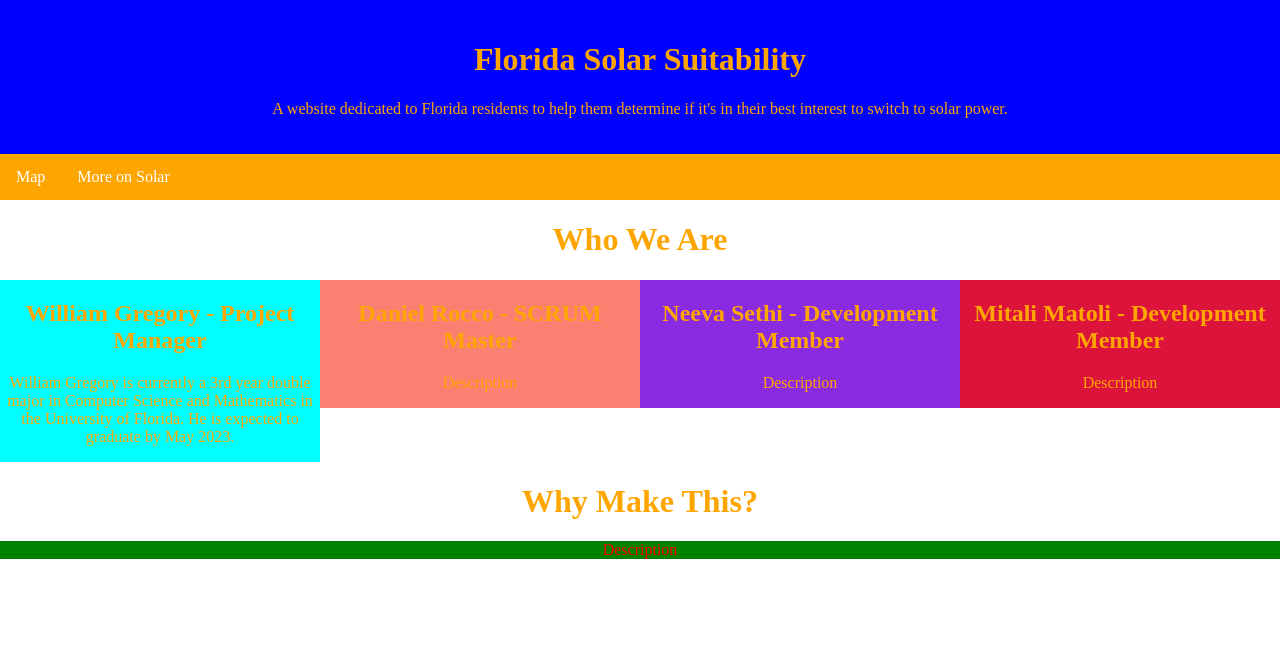
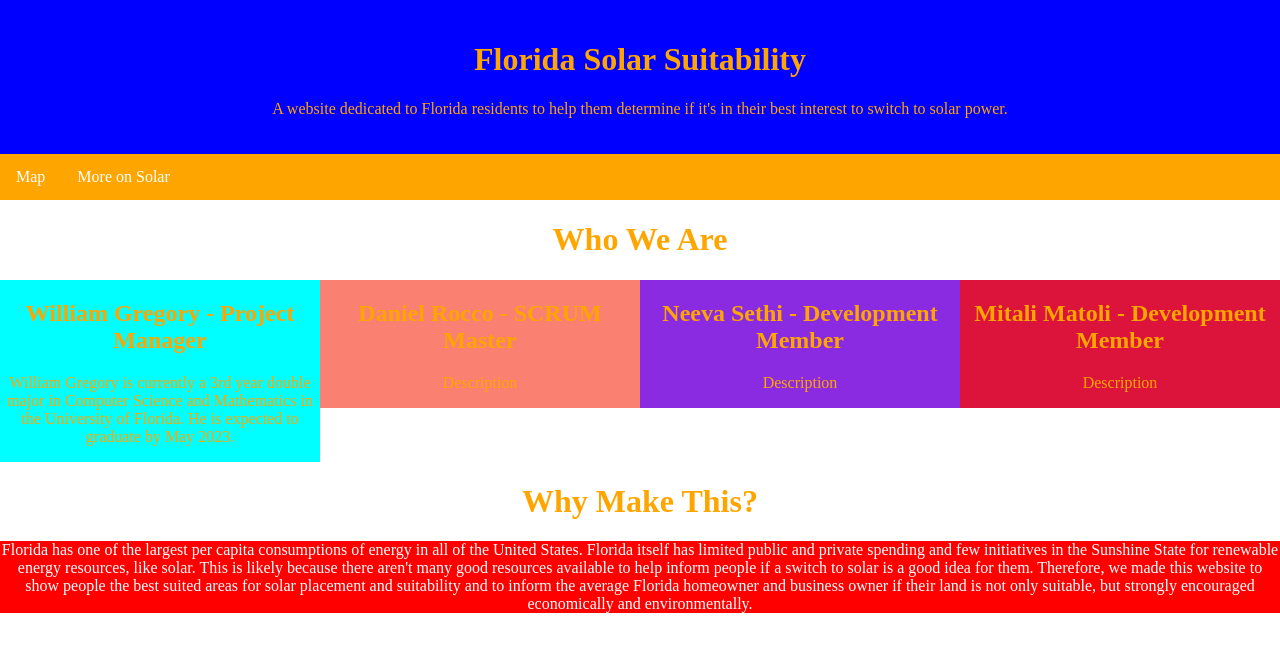
Before and after one commit to d-rocco/11250group16, a website: page About Us.html in a window 1280 px wide. Drawn offline with Linux system fonts and the light colour scheme.

Commit message:
Update About Us.html

```diff
--- a/About Us.html
+++ b/About Us.html
@@ -49,8 +49,8 @@ body {
 }
 
 .explanation {
-    background-color: green;
-    color: red;
+    background-color: red;
+    color: white;
     text-align: center;
 }
 
@@ -143,7 +143,7 @@ body {
 </div>
 
 <div class="explanation">
-    <p> Description</p>
+    <p> Florida has one of the largest per capita consumptions of energy in all of the United States. Florida itself has limited public and private spending and few initiatives in the Sunshine State for renewable energy resources, like solar. This is likely because there aren't many good resources available to help inform people if a switch to solar is a good idea for them. Therefore, we made this website to show people the best suited areas for solar placement and suitability and to inform the average Florida homeowner and business owner if their land is not only suitable, but strongly encouraged economically and environmentally.</p>
 </div>
 
 </body>
```
